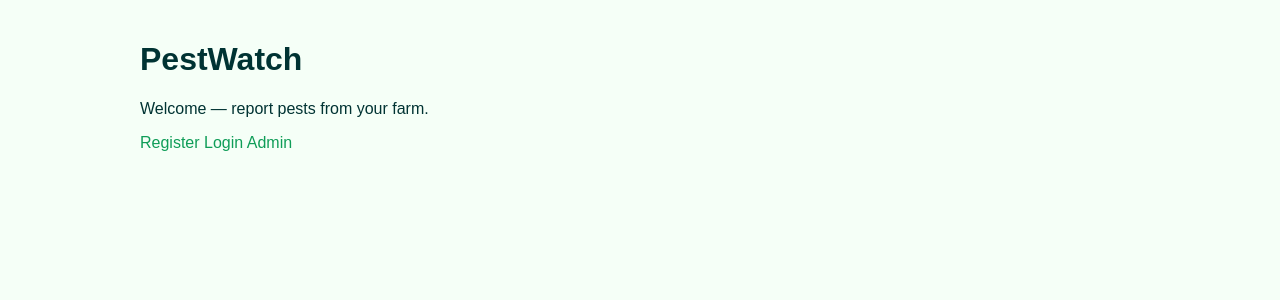
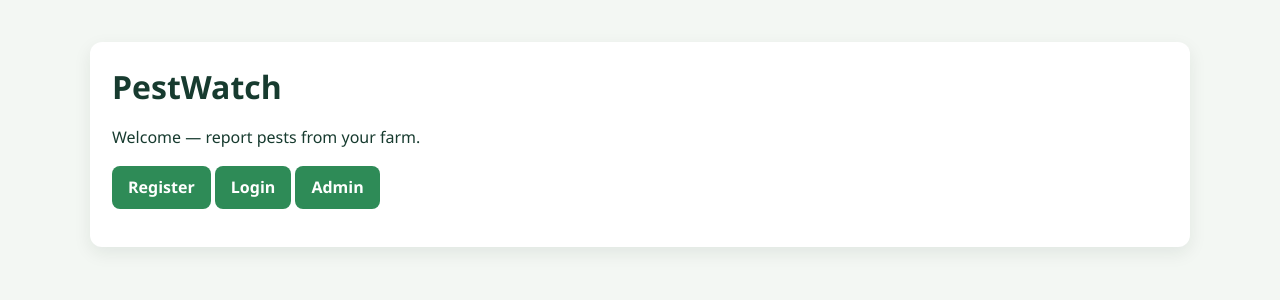
Before and after one commit to Roy-Kathurima/pestwatch, a Flask app: page / in a window 1280 px wide. Shown: the top 300 px of the page. Run offline with Flask 3, Linux system fonts and the light colour scheme.

Commit message:
Update style.css

```diff
--- a/static/css/style.css
+++ b/static/css/style.css
@@ -1,89 +1,123 @@
-body {
-    margin: 0;
-    font-family: Arial, sans-serif;
-    background: #f5fff7;
-    color: #033;
+/* static/css/style.css - green & white theme */
+:root{
+  --green:#2e8b57;
+  --green-dark:#247148;
+  --white:#ffffff;
+  --muted:#f3f7f3;
+  --text:#173b2f;
+  --accent:#1f7a4a;
+  --radius:8px;
+  --shadow: 0 6px 18px rgba(15,40,20,0.08);
+  font-family: "Segoe UI", Roboto, Arial, sans-serif;
 }
 
-header {
-    background: #0f9d58;
-    padding: 15px;
-    color: white;
-    text-align: center;
-    font-weight: bold;
+*{box-sizing:border-box}
+body{
+  margin:0;
+  background:var(--muted);
+  color:var(--text);
+  -webkit-font-smoothing:antialiased;
+  -moz-osx-font-smoothing:grayscale;
+  line-height:1.45;
+  padding:24px;
 }
 
-a {
-    text-decoration: none;
-    color: #0f9d58;
+.container{
+  max-width:1100px;
+  margin:18px auto;
+  background:var(--white);
+  border-radius:12px;
+  box-shadow:var(--shadow);
+  padding:22px;
 }
 
-.container {
-    max-width: 1000px;
-    margin: auto;
-    padding: 20px;
+.header{
+  display:flex;
+  align-items:center;
+  justify-content:space-between;
+  gap:12px;
+  margin-bottom:18px;
+}
+.brand{
+  display:flex;
+  align-items:center;
+  gap:12px;
+}
+.brand .logo{
+  width:54px;
+  height:54px;
+  border-radius:10px;
+  display:flex;
+  align-items:center;
+  justify-content:center;
+  background:linear-gradient(135deg,var(--green),var(--green-dark));
+  color:var(--white);
+  font-weight:700;
+  font-size:20px;
+}
+.nav a{
+  margin-left:10px;
+  text-decoration:none;
+  color:var(--green-dark);
+  font-weight:600;
+}
+h1,h2{margin:0 0 8px 0}
+.small{font-size:0.95rem;color:#2f4f3f}
+.card{
+  background:var(--white);
+  border-radius:10px;
+  padding:16px;
+  box-shadow:var(--shadow);
+  margin-bottom:14px;
 }
 
-.card {
-    background: white;
-    padding: 15px;
-    margin-bottom: 15px;
-    border-radius: 6px;
-    box-shadow: 0 2px 5px rgba(0,0,0,0.1);
+/* forms */
+form{margin-top:8px}
+label{display:block;margin-bottom:6px;font-weight:600;color:var(--green-dark)}
+input[type="text"],input[type="email"],input[type="password"],textarea,select{
+  width:100%;
+  padding:10px 12px;
+  border-radius:8px;
+  border:1px solid #e2efe6;
+  background: #fbfffb;
+  margin-bottom:12px;
+  font-size:0.98rem;
+}
+textarea{min-height:110px;resize:vertical}
+.btn{
+  display:inline-block;
+  background:var(--green);
+  color:var(--white);
+  padding:10px 16px;
+  border-radius:8px;
+  text-decoration:none;
+  font-weight:700;
+  border:none;
+  cursor:pointer;
+}
+.btn-outline{
+  background:transparent;
+  border:2px solid var(--green);
+  color:var(--green-dark);
+  padding:8px 14px;
+  font-weight:700;
 }
 
-button {
-    background: #0f9d58;
-    color: white;
-    border: none;
-    padding: 10px 15px;
-    border-radius: 4px;
-    cursor: pointer;
-    font-weight: bold;
+/* table */
+.table{width:100%;border-collapse:collapse}
+.table th,.table td{padding:10px;border-bottom:1px solid #eef7ee;text-align:left}
+.table th{background:#f6faf6;color:var(--green-dark);font-weight:700}
+
+/* messages */
+.flash-success{background:#eaf9ed;border-left:4px solid var(--green);padding:12px;border-radius:6px;margin-bottom:12px}
+.flash-error{background:#ffecec;border-left:4px solid #d9534f;padding:12px;border-radius:6px;margin-bottom:12px}
+
+/* map */
+#map{width:100%;height:360px;border-radius:10px;border:1px solid #e6efe6;margin-bottom:12px}
+
+/* responsive */
+@media (max-width:720px){
+  .header{flex-direction:column;align-items:flex-start}
+  .brand .logo{width:46px;height:46px}
+  #map{height:260px}
 }
-
-button:hover {
-    background: #0c7a43;
-}
-
-input, select {
-    width: 100%;
-    padding: 10px;
-    margin-top: 8px;
-    margin-bottom: 15px;
-    border: 1px solid #aaa;
-    border-radius: 4px;
-}
-
-table {
-    width: 100%;
-    border-collapse: collapse;
-}
-
-table th {
-    background: #0f9d58;
-    color: white;
-    padding: 10px;
-}
-
-table td {
-    border: 1px solid #ddd;
-    padding: 10px;
-}
-
-.dashboard-nav {
-    background: #dff7e4;
-    padding: 10px;
-    margin-bottom: 20px;
-}
-
-.dashboard-nav a {
-    margin-right: 15px;
-    font-weight: bold;
-}
-
-.map {
-    height: 400px;
-    margin-top: 10px;
-    border-radius: 6px;
-}
```
